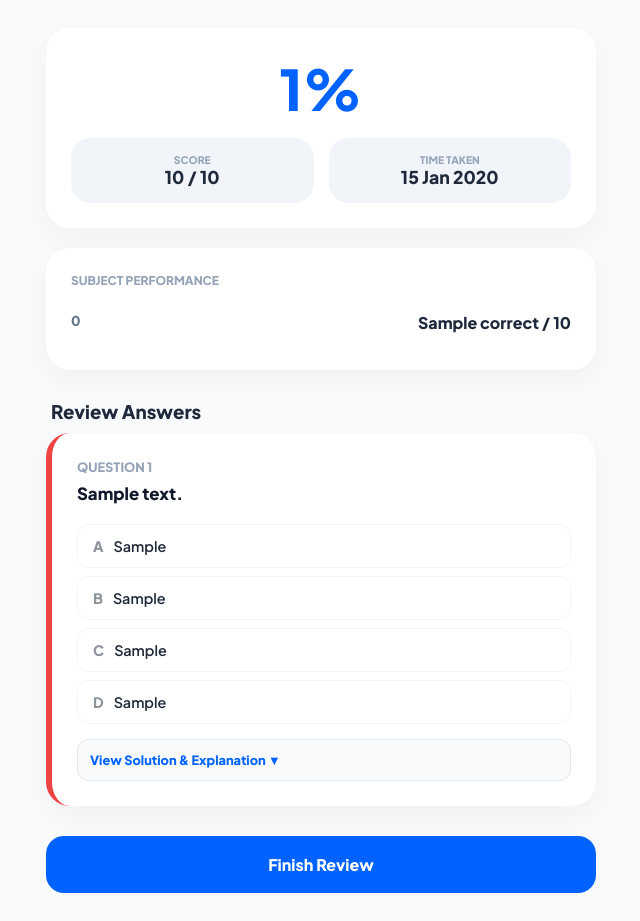
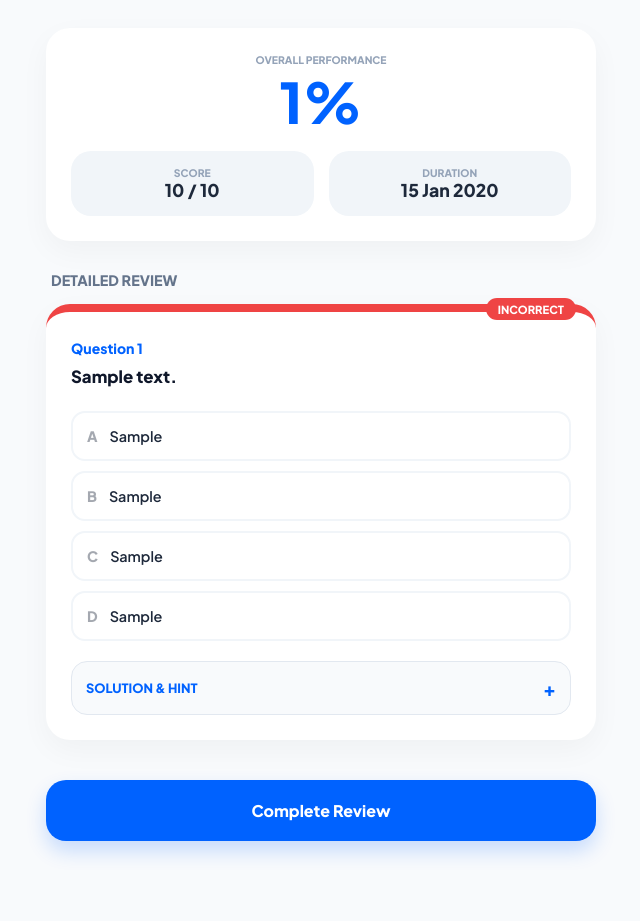
Before and after one commit to Alitedigitals2007/prepium, a Node server app: template views/quiz-result.ejs in a window 1280 px wide. Shown: the whole page, without its empty margins (319-959 px from the left). After the commit the page ends 858 px from the top, so only its background shows below. Run offline with Node 20, Linux system fonts and the light colour scheme; the template is opened without the code that fills it: most values are stand-ins (such as "Sample title", 1, 10 or a date in 2020).

Commit message:
Update quiz-result.ejs

```diff
--- a/views/quiz-result.ejs
+++ b/views/quiz-result.ejs
@@ -3,7 +3,7 @@
 <head>
     <meta charset="UTF-8">
     <meta name="viewport" content="width=device-width, initial-scale=1.0">
-    <title>Prepium | Results</title>
+    <title>Prepium | Results Review</title>
     <script src="https://cdn.jsdelivr.net/npm/mathjax@3/es5/tex-mml-chtml.js" async></script>
     <link href="https://fonts.googleapis.com/css2?family=Plus+Jakarta+Sans:wght@400;600;800&display=swap" rel="stylesheet">
     <style>
@@ -12,44 +12,51 @@
         .container { max-width: 550px; margin: auto; }
         .card { background: white; padding: 25px; border-radius: 24px; box-shadow: 0 10px 30px rgba(0,0,0,0.04); margin-bottom: 20px; }
 
-        /* Stats Grid */
+        /* Stats */
+        .perc-text { font-size: 3.5rem; font-weight: 800; color: var(--brand); margin: 0; text-align: center; }
         .stats-grid { display: grid; grid-template-columns: 1fr 1fr; gap: 15px; margin-top: 15px; }
         .stat-box { background: #f1f5f9; padding: 15px; border-radius: 20px; text-align: center; }
         .stat-label { font-size: 0.65rem; font-weight: 800; color: #94a3b8; text-transform: uppercase; display: block; }
         .stat-val { font-weight: 800; font-size: 1.1rem; }
-        .perc-text { font-size: 3.5rem; font-weight: 800; color: var(--brand); margin: 0; text-align: center; }
 
-        /* Subject Breakdown */
-        .subj-row { display: flex; justify-content: space-between; padding: 12px 0; border-bottom: 1px solid #f1f5f9; }
-        .subj-row:last-child { border: none; }
-        .subj-name { font-weight: 800; color: #64748b; font-size: 0.85rem; }
+        /* Review Card Logic */
+        .review-card { border-top: 8px solid #cbd5e1; position: relative; }
+        .review-card.correct { border-top-color: var(--success); }
+        .review-card.wrong { border-top-color: var(--danger); }
 
-        /* Review Cards */
-        .review-card { border-left: 6px solid #cbd5e1; }
-        .review-card.correct { border-left-color: var(--success); }
-        .review-card.wrong { border-left-color: var(--danger); }
-        .q-text { font-weight: 800; margin-bottom: 18px; font-size: 1.05rem; color: #0f172a; line-height: 1.5; }
+        .status-badge { position: absolute; top: -14px; right: 20px; padding: 4px 12px; border-radius: 20px; font-size: 0.7rem; font-weight: 800; color: white; text-transform: uppercase; }
+        .correct .status-badge { background: var(--success); }
+        .wrong .status-badge { background: var(--danger); }
 
-        /* Options List in Review */
-        .review-options { display: flex; flex-direction: column; gap: 8px; margin-bottom: 15px; }
-        .rev-opt { padding: 12px 15px; border-radius: 12px; border: 1.5px solid #f1f5f9; font-size: 0.9rem; font-weight: 600; display: flex; align-items: center; }
-        .rev-opt span { margin-right: 10px; font-weight: 800; opacity: 0.5; }
+        .q-text { font-weight: 800; margin-bottom: 20px; font-size: 1.05rem; color: #0f172a; line-height: 1.6; }
 
-        .rev-opt.is-correct { border-color: var(--success); background: #f0fdf4; color: #166534; }
-        .rev-opt.is-wrong { border-color: var(--danger); background: #fef2f2; color: #991b1b; }
+        /* Options Styling */
+        .option-list { display: flex; flex-direction: column; gap: 10px; }
+        .opt-item { padding: 14px; border-radius: 14px; border: 2px solid #f1f5f9; font-size: 0.9rem; font-weight: 600; display: flex; align-items: center; transition: 0.2s; }
+        .opt-item b { margin-right: 12px; opacity: 0.4; font-weight: 800; }
 
-        details { background: #f8fafc; border-radius: 12px; border: 1px solid #e2e8f0; margin-top: 15px; cursor: pointer; }
-        summary { padding: 12px; font-size: 0.8rem; font-weight: 800; color: var(--brand); list-style: none; }
-        .details-inner { padding: 12px; font-size: 0.85rem; color: #475569; border-top: 1px solid #e2e8f0; }
-        .hint-tag { background: #fef9c3; color: #854d0e; padding: 3px 8px; border-radius: 6px; font-weight: 800; font-size: 0.7rem; display: inline-block; margin-bottom: 8px; }
+        /* Correct Option State */
+        .opt-item.correct-ans { border-color: var(--success); background: #f0fdf4; color: #166534; }
+        .opt-item.correct-ans b { opacity: 1; color: var(--success); }
 
-        .btn-finish { display: block; text-align: center; padding: 18px; background: var(--brand); color: white; text-decoration: none; border-radius: 18px; font-weight: 800; margin-top: 30px; }
+        /* User Wrong Selection State */
+        .opt-item.user-wrong { border-color: var(--danger); background: #fef2f2; color: #991b1b; }
+        .opt-item.user-wrong b { opacity: 1; color: var(--danger); }
+
+        /* Expansion Panels */
+        details { background: #f8fafc; border-radius: 16px; border: 1px solid #e2e8f0; margin-top: 20px; cursor: pointer; overflow: hidden; }
+        summary { padding: 14px; font-size: 0.8rem; font-weight: 800; color: var(--brand); list-style: none; display: flex; justify-content: space-between; align-items: center; }
+        .details-content { padding: 15px; font-size: 0.85rem; color: #475569; border-top: 1px solid #e2e8f0; line-height: 1.5; }
+        .hint-pill { background: #fef9c3; color: #854d0e; padding: 4px 10px; border-radius: 8px; font-weight: 800; font-size: 0.65rem; display: inline-block; margin-bottom: 10px; }
+
+        .btn-done { display: block; text-align: center; padding: 20px; background: var(--brand); color: white; text-decoration: none; border-radius: 20px; font-weight: 800; margin: 40px 0; box-shadow: 0 10px 20px rgba(0,98,255,0.2); }
     </style>
 </head>
 <body>
 
     <div class="container">
-        <div class="card">
+        <div class="card" style="text-align: center;">
+            <span class="stat-label">Overall Performance</span>
             <h1 class="perc-text"><%= percentage %>%</h1>
             <div class="stats-grid">
                 <div class="stat-box">
@@ -57,58 +64,59 @@
                     <span class="stat-val"><%= score %> / <%= total %></span>
                 </div>
                 <div class="stat-box">
-                    <span class="stat-label">Time Taken</span>
+                    <span class="stat-label">Duration</span>
                     <span class="stat-val"><%= timeUsed %></span>
                 </div>
             </div>
         </div>
 
-        <div class="card">
-            <h3 style="margin-top:0; font-weight:800; font-size:0.75rem; color:#94a3b8; text-transform: uppercase;">Subject Performance</h3>
-            <% Object.keys(subjectStats).forEach(subject => { %>
-                <div class="subj-row">
-                    <span class="subj-name"><%= subject %></span>
-                    <span style="font-weight: 800;"><%= subjectStats[subject].correct %> / <%= subjectStats[subject].total %></span>
-                </div>
-            <% }) %>
-        </div>
-
-        <h3 style="font-weight: 800; margin: 30px 0 10px 5px;">Review Answers</h3>
+        <h3 style="font-weight: 800; margin: 30px 0 15px 5px; color: #64748b; font-size: 0.9rem;">DETAILED REVIEW</h3>
 
         <% results.forEach((r, i) => { %>
             <div class="card review-card <%= r.isCorrect ? 'correct' : 'wrong' %>">
+                <div class="status-badge"><%= r.isCorrect ? 'Correct' : 'Incorrect' %></div>
+
                 <div class="q-text">
-                    <span style="color: #94a3b8; font-size: 0.8rem; display: block; margin-bottom: 4px;">QUESTION <%= i + 1 %></span>
+                    <small style="color: var(--brand); display: block; margin-bottom: 5px;">Question <%= i + 1 %></small>
                     <%= r.question_text %>
                 </div>
 
-                <div class="review-options">
-                    <% ['a', 'b', 'c', 'd'].forEach(opt => {
-                        let optClass = '';
-                        // Highlight if it's the correct answer
-                        if(opt === r.correctAnswer) optClass = 'is-correct';
-                        // Highlight if user picked it and it was wrong
-                        if(opt === r.userChoice && !r.isCorrect) optClass = 'is-wrong';
+                <div class="option-list">
+                    <% ['a', 'b', 'c', 'd'].forEach(letter => {
+                        let itemClass = '';
+                        if(letter === r.correctAnswer) itemClass = 'correct-ans';
+                        if(letter === r.userChoice && !r.isCorrect) itemClass = 'user-wrong';
                     %>
-                        <div class="rev-opt <%= optClass %>">
-                            <span><%= opt.toUpperCase() %></span>
-                            <%= r['option_' + opt] %>
-                            <% if(opt === r.correctAnswer) { %> <b style="margin-left: auto;">✓</b> <% } %>
-                            <% if(opt === r.userChoice && !r.isCorrect) { %> <b style="margin-left: auto;">✗</b> <% } %>
+                        <div class="opt-item <%= itemClass %>">
+                            <b><%= letter.toUpperCase() %></b>
+                            <%= r['option_' + letter] %>
+
+                            <% if(letter === r.correctAnswer) { %>
+                                <span style="margin-left: auto;">LHS ✓</span>
+                            <% } else if(letter === r.userChoice) { %>
+                                <span style="margin-left: auto;">Your Choice ✗</span>
+                            <% } %>
                         </div>
                     <% }) %>
                 </div>
 
                 <% if(r.hint || r.explanation) { %>
                     <details>
-                    <summary>View Solution & Explanation ▼</summary>
-                    <div class="details-inner">
+                        <summary>
+                            <span>SOLUTION & HINT</span>
+                            <span style="font-size: 1.2rem;">+</span>
+                        </summary>
+                        <div class="details-content">
                             <% if(r.hint) { %>
-                            <div class="hint-tag">HINT</div>
-                            <p style="margin-top:0;"><i><%= r.hint %></i></p>
+                                <div class="hint-pill">EXAM HINT</div>
+                                <p style="margin-top: 0;"><i><%= r.hint %></i></p>
                             <% } %>
+
                             <% if(r.explanation) { %>
-                            <p style="margin-bottom:0;"><b>Analysis:</b> <%= r.explanation %></p>
+                                <p style="margin-bottom: 0;">
+                                    <b style="color: var(--text);">Step-by-Step:</b><br>
+                                    <%= r.explanation %>
+                                </p>
                             <% } %>
                         </div>
                     </details>
@@ -116,7 +124,7 @@
             </div>
         <% }) %>
 
-        <a href="/dashboard" class="btn-finish">Finish Review</a>
+        <a href="/dashboard" class="btn-done">Complete Review</a>
     </div>
 
 </body>
```
Lines whose indentation alone changed are shown as unchanged.
